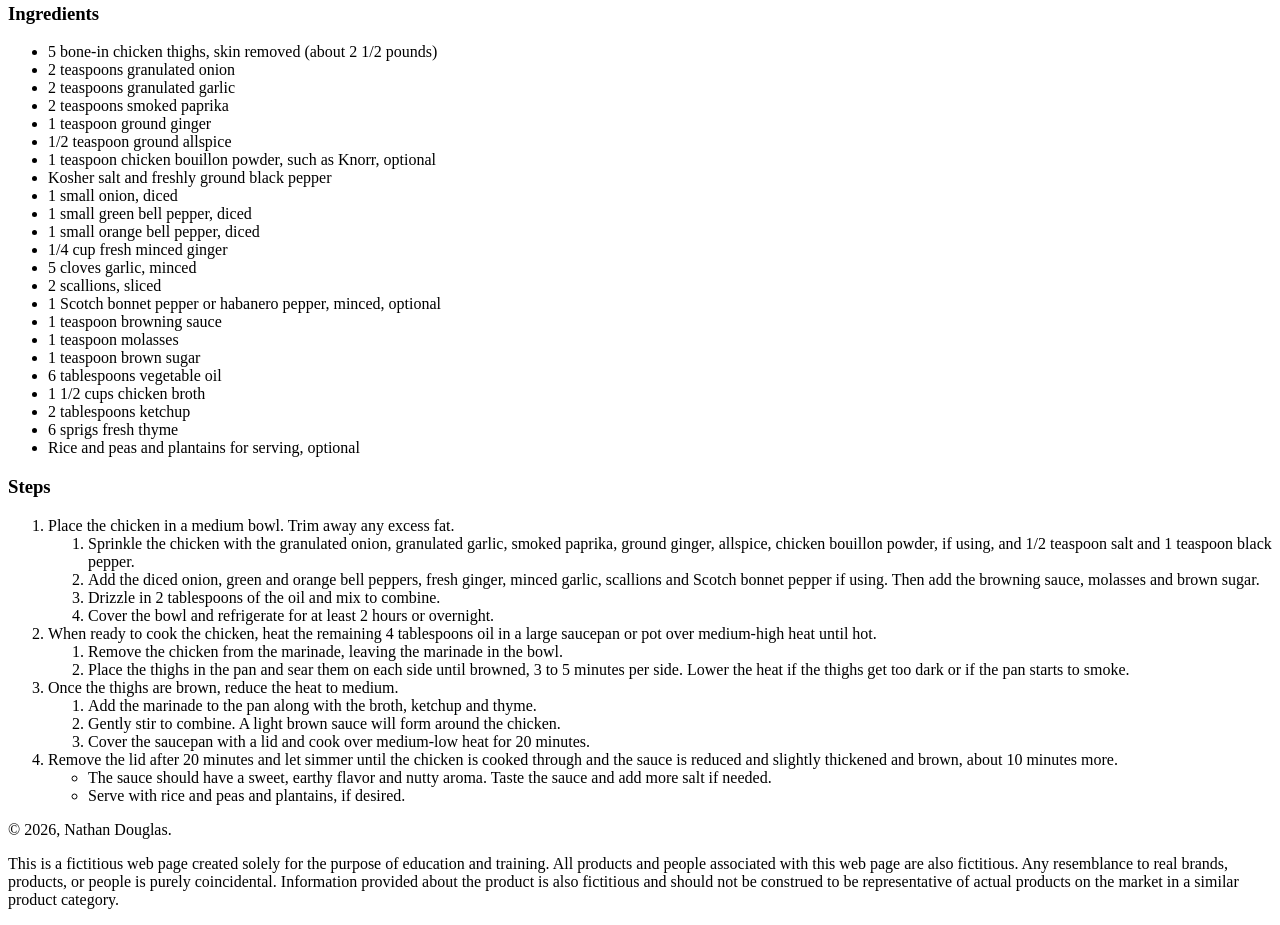
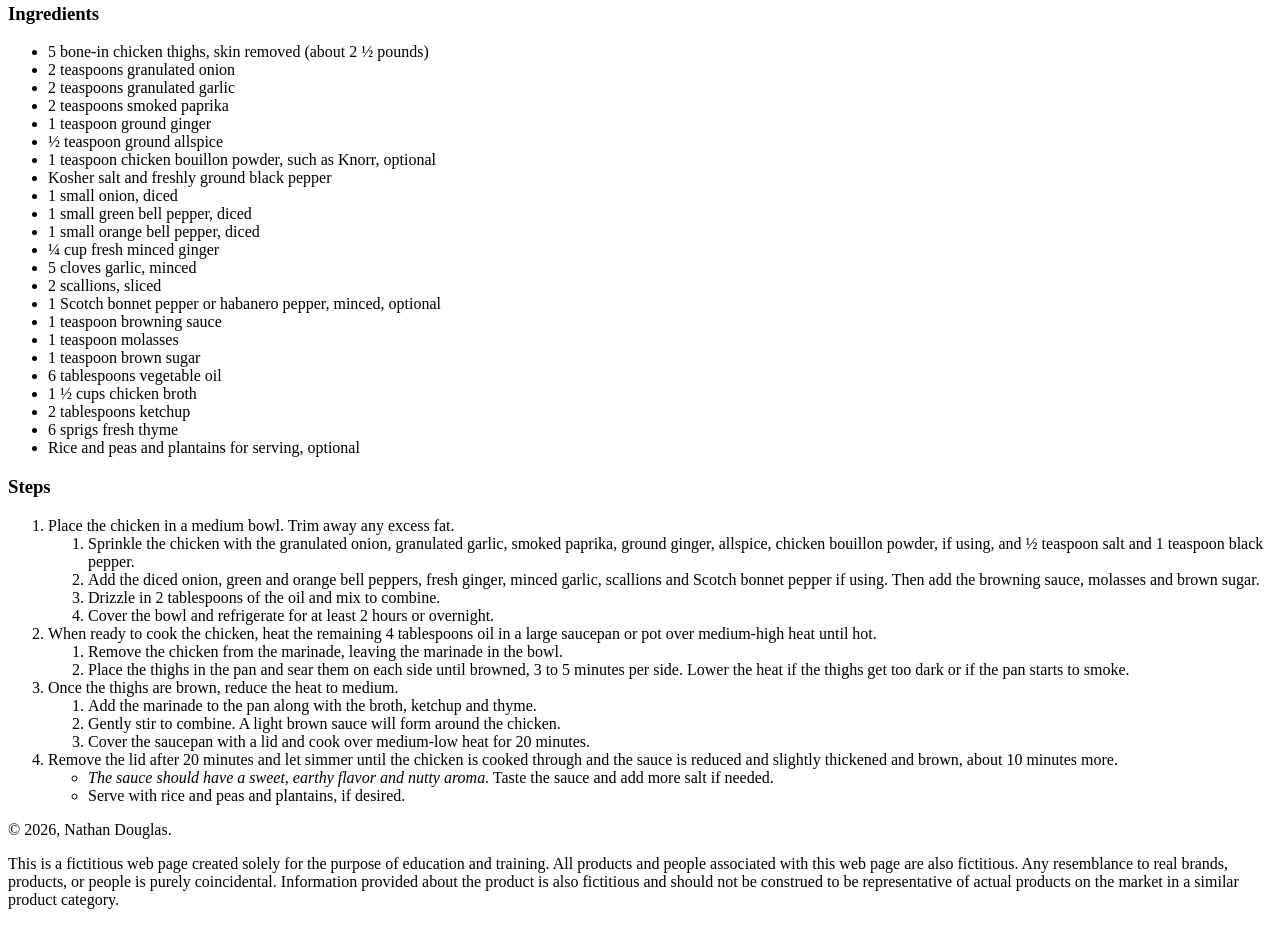
Before and after one commit to nokkorone/GRA, a plain HTML site: page gra1144p1NathanDouglas2026-rev1/index.html in a window 1280 px wide. Shown: the part 910-1835 px from the top of the page. Drawn offline with Linux system fonts and the light colour scheme.

Commit message:
Add files via upload

```diff
--- a/gra1144p1NathanDouglas2026-rev1/index.html
+++ b/gra1144p1NathanDouglas2026-rev1/index.html
@@ -6,29 +6,29 @@
 <body>
 <wrapper>
 <header>
-<img src="Food-Network-Logo.png" alt="Food Network Logo" />
+<img src="Food-Network-Logo.png"  alt="Food Network Logo" class="logo" />
 <h1>Food Network</h1>
 </header>
 <main>
 <h2>Jamaican Brown Stew Chicken</h2>
-<img src="Brown-Stew-Chicken.png" alt="Brown Stew Chicken Final Dish" />
+<img src="Brown-Stew-Chicken.png" alt="Brown Stew Chicken Final Dish" class="banner" />
 <p>This Caribbean classic is famous for its signature blend of aromatic herbs and spices. Ingredients for it vary from family to family but the stew typically involves marinating chicken pieces in spices and vegetables, then pan-searing it and stewing it in water or broth until it’s falling-off-the-bone tender. Depth of flavor and a touch of sweetness comes from molasses, brown sugar or browning sauce; in this version I use all three to help build the complexity of the dark brown gravy that’s a hallmark of the dish.
 </p>
 <section>
 <h3>Ingredients</h3>
 	<ul>
-	<li>5 bone-in chicken thighs, skin removed (about 2 1/2 pounds)</li>
+	<li>5 bone-in chicken thighs, skin removed (about 2 &frac12; pounds)</li>
 	<li>2 teaspoons granulated onion</li>
 	<li>2 teaspoons granulated garlic</li>
 	<li>2 teaspoons smoked paprika</li>
 	<li>1 teaspoon ground ginger</li>
-	<li>1/2 teaspoon ground allspice</li>
+	<li>&frac12; teaspoon ground allspice</li>
 	<li>1 teaspoon chicken bouillon powder, such as Knorr, optional</li>
 	<li>Kosher salt and freshly ground black pepper</li>
 	<li>1 small onion, diced</li>
 	<li>1 small green bell pepper, diced</li>
 	<li>1 small orange bell pepper, diced</li>
-	<li>1/4 cup fresh minced ginger</li>
+	<li>&frac14; cup fresh minced ginger</li>
 	<li>5 cloves garlic, minced</li>
 	<li>2 scallions, sliced</li>
 	<li>1 Scotch bonnet pepper or habanero pepper, minced, optional</li>
@@ -36,7 +36,7 @@
 	<li>1 teaspoon molasses</li>
 	<li>1 teaspoon brown sugar</li>
 	<li>6 tablespoons vegetable oil</li>
-	<li>1 1/2 cups chicken broth</li>
+	<li>1 &frac12; cups chicken broth</li>
 	<li>2 tablespoons ketchup</li>
 	<li>6 sprigs fresh thyme</li>
 	<li>Rice and peas and plantains for serving, optional</li>
@@ -47,7 +47,7 @@
 	<ol>
 	<li>Place the chicken in a medium bowl. Trim away any excess fat.
 		<ol>
-		<li>Sprinkle the chicken with the granulated onion, granulated garlic, smoked paprika, ground ginger, allspice, chicken bouillon powder, if using, and 1/2 teaspoon salt and 1 teaspoon black pepper.</li>
+		<li>Sprinkle the chicken with the granulated onion, granulated garlic, smoked paprika, ground ginger, allspice, chicken bouillon powder, if using, and &frac12; teaspoon salt and 1 teaspoon black pepper.</li>
 		<li>Add the diced onion, green and orange bell peppers, fresh ginger, minced garlic, scallions and Scotch bonnet pepper if using. Then add the browning sauce, molasses and brown sugar.</li>
 		<li>Drizzle in 2 tablespoons of the oil and mix to combine.</li>
 		<li>Cover the bowl and refrigerate for at least 2 hours or overnight.</li>
@@ -68,7 +68,7 @@
 		</li>
 	<li>Remove the lid after 20 minutes and let simmer until the chicken is cooked through and the sauce is reduced and slightly thickened and brown, about 10 minutes more.
 		<ul>
-		<li>The sauce should have a sweet, earthy flavor and nutty aroma. Taste the sauce and add more salt if needed.</li>
+		<li><em>The sauce should have a sweet, earthy flavor and nutty aroma.</em> Taste the sauce and add more salt if needed.</li>
 		<li>Serve with rice and peas and plantains, if desired.</li>
 		</ul>
 		</li>
```
